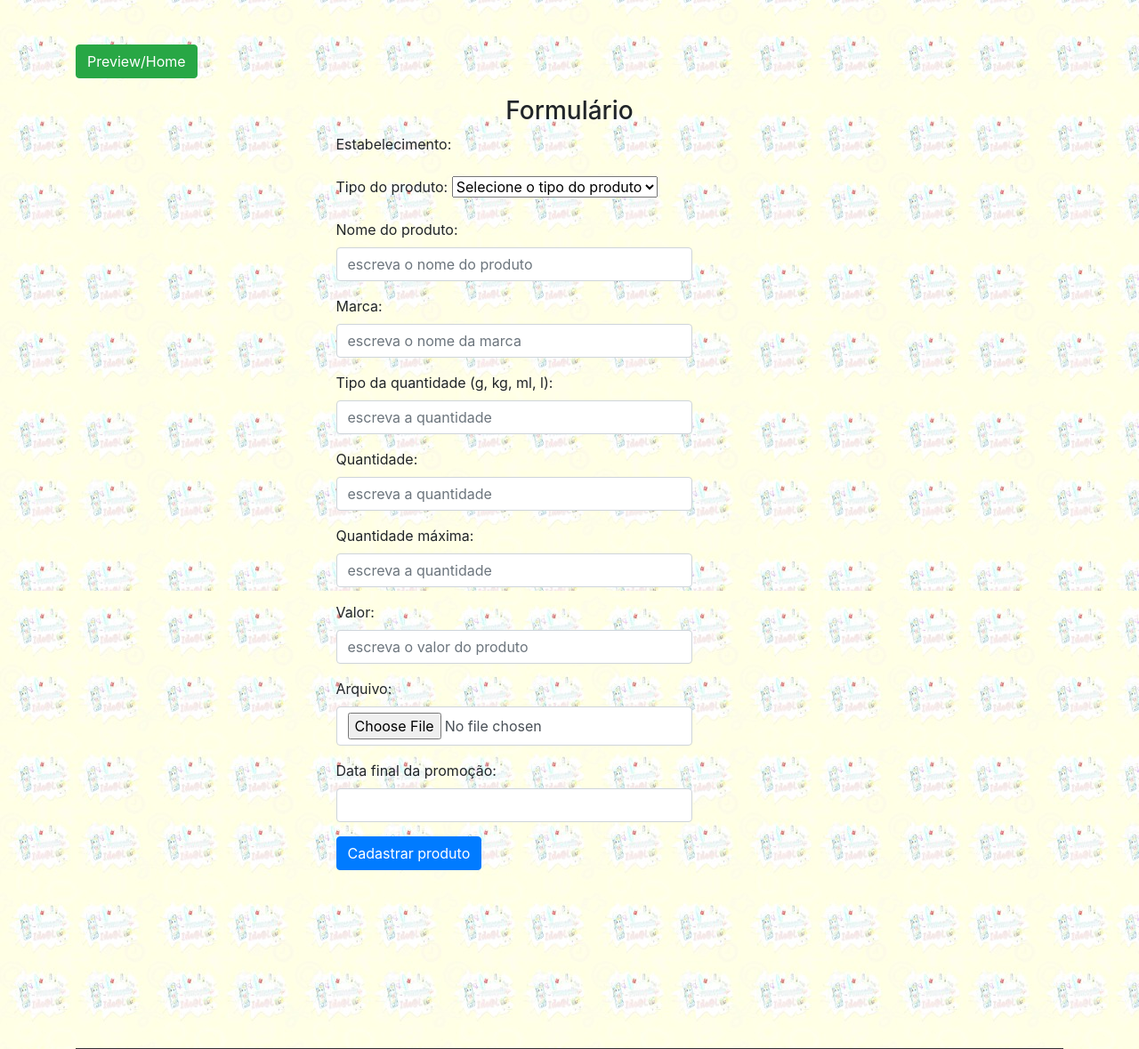
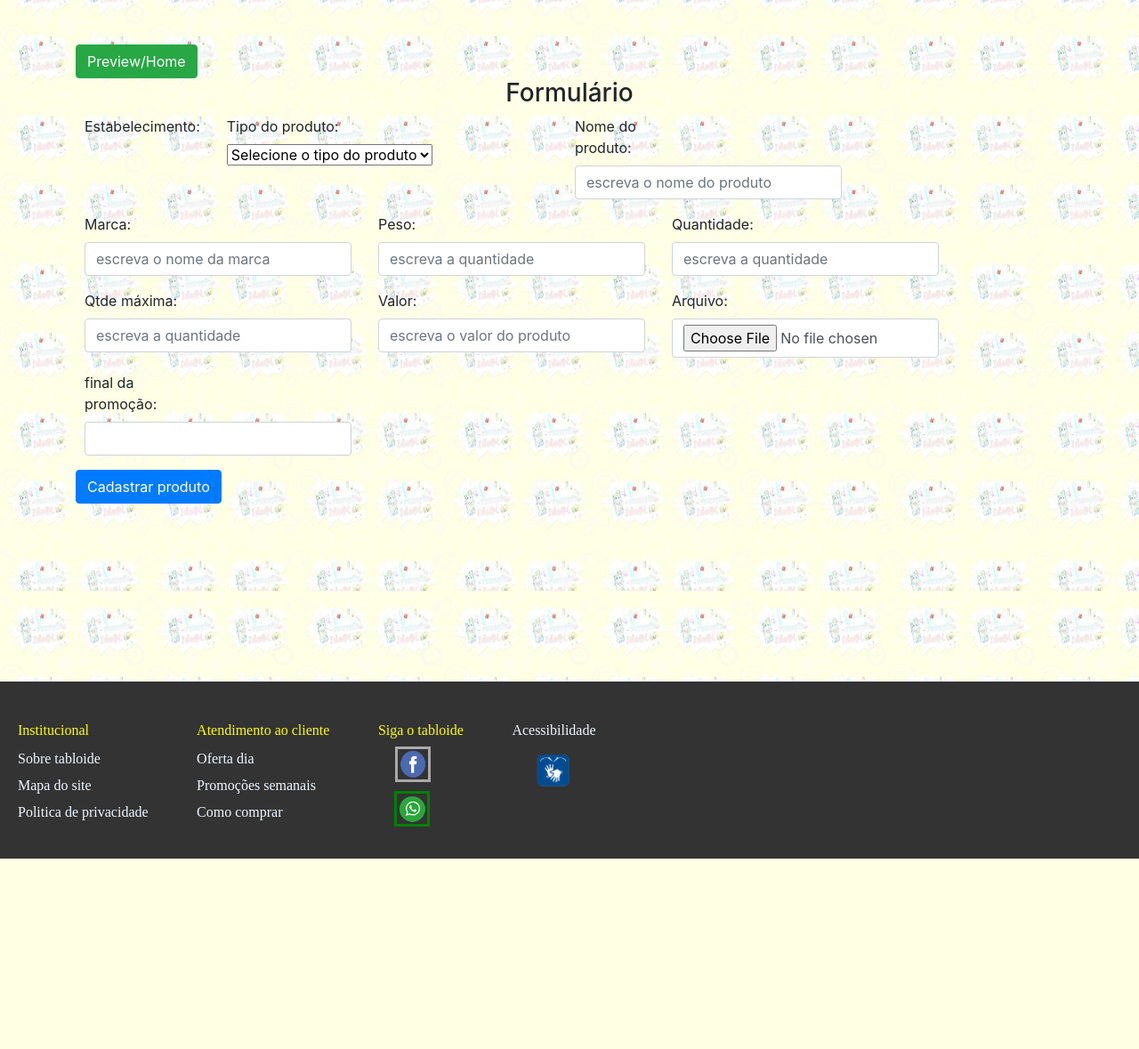
Before and after one commit to Jose-Benedito/pi_tabloid, a Flask app: template website/templates/form.html in a window 1280 px wide. Shown: the part 56-1235 px from the top of the page at 89% size. After the commit the page ends 1021 px from the top, so only its background shows below. Run offline with Flask 2, Linux system fonts and the light colour scheme; the template is opened without the code that fills it, so the values that code supplies are empty; some libraries are stand-ins or nearby versions.

Commit message:
Ajustes no layout

```diff
--- a/website/static/css/mystyle.css
+++ b/website/static/css/mystyle.css
@@ -183,7 +183,7 @@ form h3{
 }
 
 .form-control {
-    width: 400px;
+    width: 300px;
 
 }
 form{
--- a/website/static/script/myscript.js
+++ b/website/static/script/myscript.js
@@ -2,7 +2,11 @@
 
 function valida_form (){
 
-
+    if(document.getElementById("estabelecimento").value == ""){
+        alert('Por favor, marque o estabelecimento');
+        document.getElementById("estabelecimento").focus();
+        return false;
+    }
     if(document.getElementById("tipo_item").value == ""){
         alert('Por favor, preencha o campo tipo do item');
         document.getElementById("tipo_item").focus();
--- a/website/templates/form.html
+++ b/website/templates/form.html
@@ -5,29 +5,30 @@
 <a href="/">
 <button class="btn btn-success preview" type="button" >Preview/Home</button>
 </a>
+<h3 align="Center">Formulário</h3>
 <form action="" method="POST" enctype="multipart/form-data">
-    <h3 align="Center">Formulário</h3>
 
-    <div class="dropdown show">
+
+    <div class="form-row">
         <div class="form-group">
-            <div class="col-md-6 offset-md-3">
+            <div class="col-md-6 ">
                 <label for="mercado">Estabelecimento:</label>
 
                     {% for result in mercado %}
 
-                    <input type="checkbox" value="{{ result.id }}" name ="estabelecimento_id">{{ result.nome }}
+                    <input type="checkbox" id="estabelecimento" value="{{ result.id }}" name ="estabelecimento_id">{{ result.nome }}
 
                     {% endfor %}
 
             </div>
-
         </div>
 
+
         <div class="form-group">
-            <div class="col-md-6 offset-md-3">
+            <div class="col-md-6 ">
                 <label for="tipo_item">Tipo do produto:</label>
                 <select class="form-select" name="tipo_item" id="tipo_item" aria-label="Default select example">
-                    <option value="Selecione o tipo do produto">Selecione o tipo do produto</option>
+                    <option value="">Selecione o tipo do produto</option>
                     <option value="Açougue">Açougue</option>
                     <option value="Frios e laticinios">Frios e laticínios</option>
                     <option value="Adega e bebidas">Adega e bebidas</option>
@@ -42,55 +43,44 @@
             </div>
     </div>
     <div class="form-group">
-        <div class="col-md-6 offset-md-3">
+        <div class="col-md-6 ">
       <label for="nome_item">Nome do produto:</label>
       <input type="nome_item" class="form-control" id="nome_item" name="nome_item" placeholder="escreva o nome do produto">
         </div>
     </div>
 
 
-<!--
-    <script type="text/javascript" language="javascript">
-        function valida_form (){
-        if(document.getElementById("nome_item").value == ""){
-        alert('Por favor, preencha o campo nome do pproduto!');
-        document.getElementById("nome_item").focus();
-        return false
-        }
-        }
-    </script> -->
-
     <div class="form-group">
-        <div class="col-md-6 offset-md-3">
+        <div class="col-md-6 ">
             <label for="marca_item">Marca:</label>
             <input type="marca_item" class="form-control" id="marca_item" name="marca_item" placeholder="escreva o nome da marca">
         </div>
     </div>
 
     <div class="form-group">
-        <div class="col-md-6 offset-md-3">
-            <label for="volume_tipo">Tipo da quantidade (g, kg, ml, l):</label>
+        <div class="col-md-6 ">
+            <label for="volume_tipo">Peso:</label>
             <input type="volume_tipo" class="form-control" id="volume_tipo" name="volume_tipo" placeholder="escreva a quantidade">
 
         </div>
     </div>
 
     <div class="form-group">
-        <div class="col-md-6 offset-md-3">
+        <div class="col-md-6 ">
         <label for="volume">Quantidade:</label>
         <input type="volume" class="form-control" id="volume" name="volume" placeholder="escreva a quantidade">
         </div>
     </div>
 
     <div class="form-group">
-        <div class="col-md-6 offset-md-3">
-        <label for="qtd_maxima">Quantidade máxima:</label>
+        <div class="col-md-6 ">
+        <label for="qtd_maxima">Qtde máxima:</label>
         <input type="qtd_maxima" class="form-control" id="qtd_maxima" name="qtd_maxima" placeholder="escreva a quantidade">
         </div>
     </div>
 
     <div class="form-group">
-        <div class="col-md-6 offset-md-3">
+        <div class="col-md-6 ">
             <label for="valor">Valor:</label>
             <input type="valor" class="form-control" id="valor" name="valor" placeholder="escreva o valor do produto">
 
@@ -98,7 +88,7 @@
     </div>
 
     <div class="form-group">
-        <div class="col-md-6 offset-md-3">
+        <div class="col-md-6 ">
 
             <label for="data-final-promo">Arquivo:</label>
             <input id="foto" type="file" class="form-control"  name="foto">
@@ -106,13 +96,14 @@
         </div>
 
     <div class="form-group">
-        <div class="col-md-6 offset-md-3">
-            <label for="data_fim_promocao">Data final da promoção:</label>
+        <div class="col-md-6 ">
+            <label for="data_fim_promocao">final da promoção:</label>
             <input id="data_fim_promocao" type="data_fim_promocao" class="form-control" name="data_fim_promocao">
         </div>
     </div>
+</div>
 
-    <div class="col-md-6 offset-md-3 cadastrar" div id="cadastrar">
+    <div id="cadastrar">
         <button type="submit" class="btn btn-primary" onclick="return valida_form()">Cadastrar produto</button>
     </div>
 
```
Also changed, not shown: website/database.db, website/static/uploads/leite.png (added).
